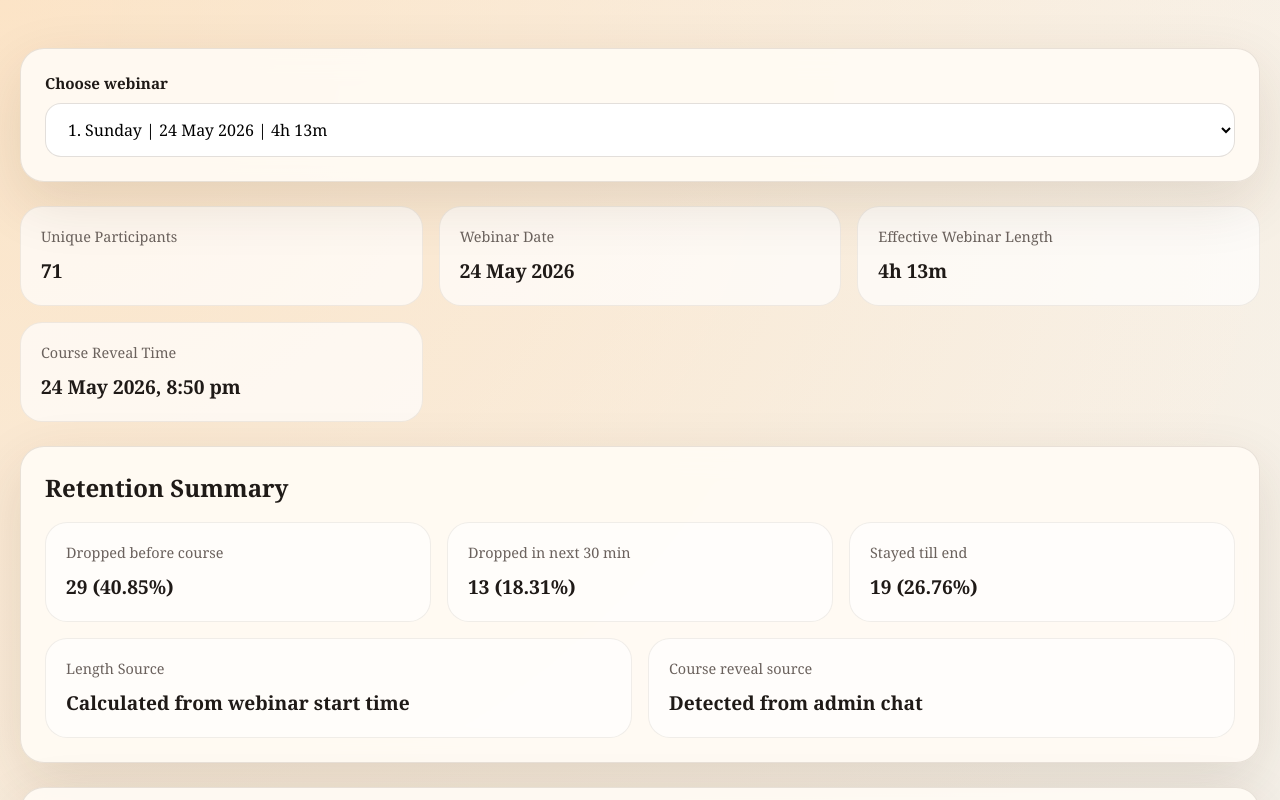
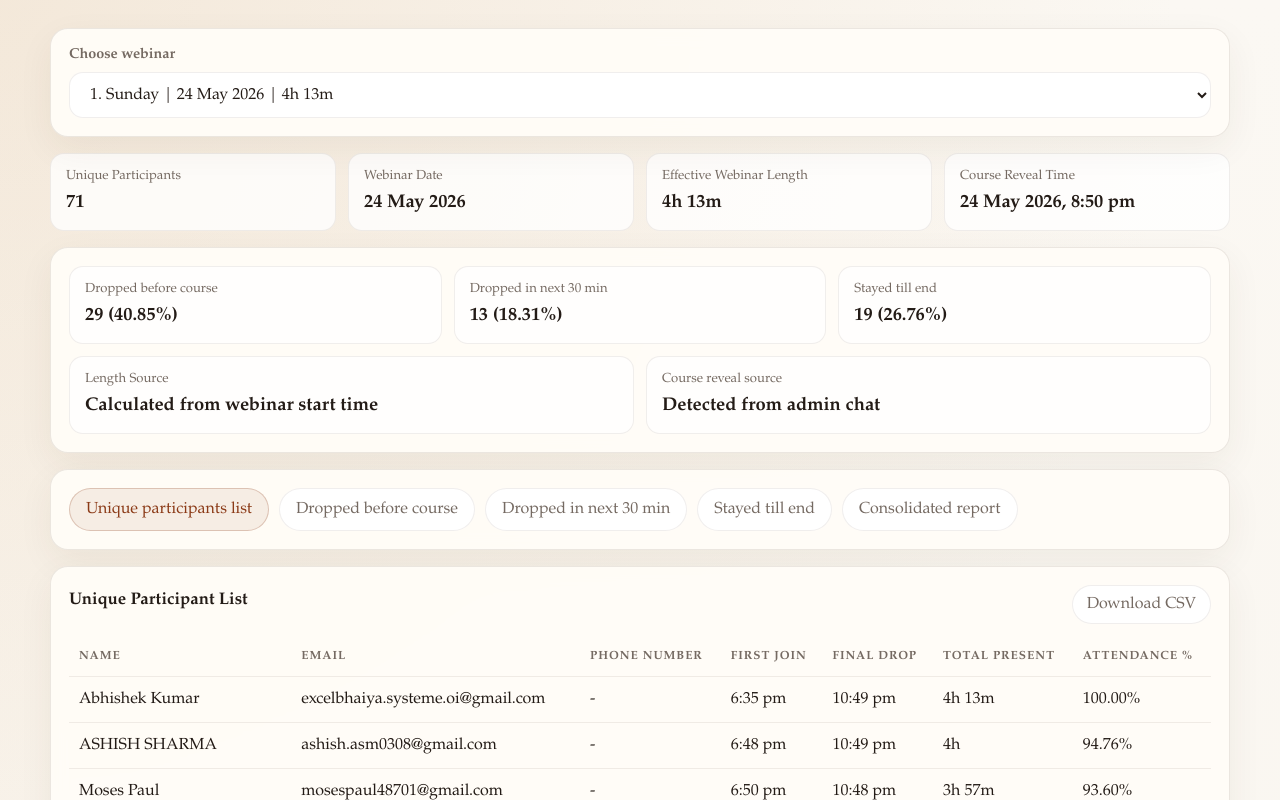
Before and after one commit to abhishek-dungen/Zoom-Attendace, a website: page site/index.html in a window 1280 px wide. Shown: the top 800 px of the page. Drawn offline with Linux system fonts and the light colour scheme.

Commit message:
Simplify webinar dashboard UI

```diff
--- a/site/app.js
+++ b/site/app.js
@@ -20,7 +20,6 @@ const afterCourseCsvLinkEl = document.getElementById("afterCourseCsvLink");
 const stayedTillEndCsvLinkEl = document.getElementById("stayedTillEndCsvLink");
 const aggregateWebinarsEl = document.getElementById("aggregateWebinars");
 const aggregateAvgWebinarLengthEl = document.getElementById("aggregateAvgWebinarLength");
-const aggregateAvgParticipantsEl = document.getElementById("aggregateAvgParticipants");
 const aggregateAvgUniqueEl = document.getElementById("aggregateAvgUnique");
 const aggregateAvgEffectiveLengthEl = document.getElementById("aggregateAvgEffectiveLength");
 const aggregateAvgBeforeEl = document.getElementById("aggregateAvgBefore");
@@ -262,7 +261,6 @@ function renderAggregate() {
 
   aggregateWebinarsEl.textContent = String(aggregatePayload.webinarsConsidered || 0);
   aggregateAvgWebinarLengthEl.textContent = formatDurationMinutes(aggregatePayload.averages?.webinarLengthMinutes || 0);
-  aggregateAvgParticipantsEl.textContent = formatAverageNumber(aggregatePayload.averages?.sessionRecords || 0);
   aggregateAvgUniqueEl.textContent = formatAverageNumber(aggregatePayload.averages?.uniqueParticipants || 0);
   aggregateAvgEffectiveLengthEl.textContent = formatDurationSeconds(aggregatePayload.averages?.effectiveWebinarLengthSeconds || 0);
   aggregateAvgBeforeEl.textContent = formatAverageNumber(aggregatePayload.averages?.droppedBeforeCourse || 0);
--- a/site/index.html
+++ b/site/index.html
@@ -4,7 +4,7 @@
     <meta charset="UTF-8" />
     <meta name="viewport" content="width=device-width, initial-scale=1.0" />
     <title>Zoom Webinar Analysis</title>
-    <link rel="stylesheet" href="styles.css?v=20260529-6" />
+    <link rel="stylesheet" href="styles.css?v=20260529-8" />
   </head>
   <body>
     <main class="page">
@@ -16,48 +16,45 @@
       </section>
 
       <section class="summary" id="summary">
-        <article class="card">
+        <article class="card compact-card">
           <span>Unique Participants</span>
           <strong id="uniqueParticipants">0</strong>
         </article>
-        <article class="card">
+        <article class="card compact-card">
           <span>Webinar Date</span>
           <strong id="webinarDate">-</strong>
         </article>
-        <article class="card">
+        <article class="card compact-card">
           <span>Effective Webinar Length</span>
           <strong id="effectiveDuration">-</strong>
         </article>
-        <article class="card">
+        <article class="card compact-card">
           <span>Course Reveal Time</span>
           <strong id="courseRevealTime">-</strong>
         </article>
       </section>
 
       <section class="panel metrics-panel">
-        <div class="section-head">
-          <h2>Retention Summary</h2>
-        </div>
         <div class="metrics-grid">
-          <article class="metric">
+          <article class="metric compact-card">
             <span>Dropped before course</span>
             <strong id="droppedBeforeCourseMetric">0</strong>
           </article>
-          <article class="metric">
+          <article class="metric compact-card">
             <span>Dropped in next 30 min</span>
             <strong id="droppedAfterCourseMetric">0</strong>
           </article>
-          <article class="metric">
+          <article class="metric compact-card">
             <span>Stayed till end</span>
             <strong id="stayedTillEndMetric">0</strong>
           </article>
         </div>
         <div class="meta-grid">
-          <article class="meta-card">
+          <article class="meta-card compact-card">
             <span>Length Source</span>
             <strong id="lengthSourceText">-</strong>
           </article>
-          <article class="meta-card">
+          <article class="meta-card compact-card">
             <span>Course reveal source</span>
             <strong id="courseRevealSource">-</strong>
           </article>
@@ -107,51 +104,44 @@
       </section>
 
       <section class="panel table-panel report-view" id="consolidatedView">
-        <div class="section-head">
-          <h2>Consolidated Report</h2>
-        </div>
         <div class="consolidated-grid">
-          <article class="meta-card">
+          <article class="meta-card compact-card">
             <span>Webinars considered</span>
             <strong id="aggregateWebinars">0</strong>
           </article>
-          <article class="meta-card">
+          <article class="meta-card compact-card">
             <span>Average webinar length</span>
             <strong id="aggregateAvgWebinarLength">-</strong>
           </article>
-          <article class="meta-card">
-            <span>Average participants</span>
-            <strong id="aggregateAvgParticipants">-</strong>
-          </article>
-          <article class="meta-card">
+          <article class="meta-card compact-card">
             <span>Average unique participants</span>
             <strong id="aggregateAvgUnique">-</strong>
           </article>
-          <article class="meta-card">
+          <article class="meta-card compact-card">
             <span>Average effective length</span>
             <strong id="aggregateAvgEffectiveLength">-</strong>
           </article>
-          <article class="meta-card">
+          <article class="meta-card compact-card">
             <span>Average dropped before course</span>
             <strong id="aggregateAvgBefore">-</strong>
           </article>
-          <article class="meta-card">
+          <article class="meta-card compact-card">
             <span>Average dropped in next 30 min</span>
             <strong id="aggregateAvgAfter">-</strong>
           </article>
-          <article class="meta-card">
+          <article class="meta-card compact-card">
             <span>Average stayed till end</span>
             <strong id="aggregateAvgStayed">-</strong>
           </article>
-          <article class="meta-card">
+          <article class="meta-card compact-card">
             <span>Historical drop before course %</span>
             <strong id="aggregatePctBefore">-</strong>
           </article>
-          <article class="meta-card">
+          <article class="meta-card compact-card">
             <span>Historical drop in next 30 min %</span>
             <strong id="aggregatePctAfter">-</strong>
           </article>
-          <article class="meta-card">
+          <article class="meta-card compact-card">
             <span>Historical stayed till end %</span>
             <strong id="aggregatePctStayed">-</strong>
           </article>
@@ -177,6 +167,6 @@
       </section>
     </main>
 
-    <script type="module" src="app.js?v=20260529-7"></script>
+    <script type="module" src="app.js?v=20260529-8"></script>
   </body>
 </html>
--- a/site/styles.css
+++ b/site/styles.css
@@ -1,13 +1,15 @@
 :root {
   color-scheme: light;
-  --bg: #f4efe6;
-  --panel: rgba(255, 251, 245, 0.92);
-  --panel-border: rgba(68, 43, 18, 0.12);
-  --text: #1f1a17;
-  --muted: #6b625d;
-  --accent: #9a3412;
-  --accent-dark: #7c2d12;
-  --shadow: 0 20px 60px rgba(68, 43, 18, 0.12);
+  --bg: #f6f1e8;
+  --panel: rgba(255, 252, 247, 0.96);
+  --panel-border: rgba(62, 43, 25, 0.1);
+  --card-border: rgba(62, 43, 25, 0.08);
+  --text: #231b16;
+  --muted: #756a62;
+  --accent: #8b3a16;
+  --accent-soft: rgba(139, 58, 22, 0.08);
+  --line: rgba(62, 43, 25, 0.08);
+  --shadow: 0 12px 36px rgba(62, 43, 25, 0.06);
 }
 
 * {
@@ -16,62 +18,64 @@
 
 body {
   margin: 0;
-  font-family: Georgia, "Times New Roman", serif;
+  font-family: "Iowan Old Style", "Palatino Linotype", "Book Antiqua", Georgia, serif;
   color: var(--text);
   background:
-    radial-gradient(circle at top left, rgba(255, 207, 150, 0.45), transparent 30%),
-    linear-gradient(135deg, #f9f5ef 0%, var(--bg) 55%, #eadfce 100%);
+    radial-gradient(circle at top left, rgba(222, 187, 145, 0.26), transparent 28%),
+    linear-gradient(180deg, #fbf8f3 0%, var(--bg) 100%);
   min-height: 100vh;
 }
 
 .page {
-  width: min(1240px, calc(100% - 32px));
+  width: min(1180px, calc(100% - 32px));
   margin: 0 auto;
-  padding: 48px 0 64px;
+  padding: 28px 0 48px;
 }
 
 .panel {
   background: var(--panel);
   border: 1px solid var(--panel-border);
-  border-radius: 24px;
+  border-radius: 18px;
   box-shadow: var(--shadow);
-  padding: 24px;
-  backdrop-filter: blur(14px);
+  padding: 18px;
+  backdrop-filter: blur(8px);
 }
 
 .selector-panel {
   display: grid;
-  gap: 10px;
+  gap: 8px;
 }
 
 .selector-label {
-  font-size: 0.95rem;
+  font-size: 0.9rem;
   font-weight: 600;
+  color: var(--muted);
 }
 
 .selector-input {
   width: 100%;
-  padding: 14px 18px;
-  border-radius: 16px;
-  border: 1px solid rgba(68, 43, 18, 0.15);
+  padding: 13px 16px;
+  border-radius: 14px;
+  border: 1px solid var(--card-border);
   background: white;
   font: inherit;
+  color: var(--text);
 }
 
 .summary {
   display: grid;
-  grid-template-columns: repeat(3, minmax(0, 1fr));
-  gap: 16px;
-  margin: 24px 0;
+  grid-template-columns: repeat(4, minmax(0, 1fr));
+  gap: 12px;
+  margin: 16px 0;
 }
 
 .card,
 .meta-card,
 .metric {
-  background: rgba(255, 255, 255, 0.68);
-  border: 1px solid rgba(68, 43, 18, 0.08);
-  border-radius: 22px;
-  padding: 20px;
+  background: rgba(255, 255, 255, 0.78);
+  border: 1px solid var(--card-border);
+  border-radius: 14px;
+  padding: 14px 15px;
 }
 
 .card span,
@@ -79,25 +83,30 @@ body {
 .metric span {
   display: block;
   color: var(--muted);
-  margin-bottom: 12px;
-  font-size: 0.9rem;
+  margin-bottom: 6px;
+  font-size: 0.82rem;
 }
 
 .card strong,
 .meta-card strong,
 .metric strong {
-  font-size: 1.2rem;
-  line-height: 1.4;
+  font-size: 1.15rem;
+  line-height: 1.35;
+  font-weight: 600;
+}
+
+.compact-card {
+  min-height: 0;
 }
 
 .metrics-panel,
 .tiles-panel,
 .table-panel {
-  margin-top: 24px;
+  margin-top: 16px;
 }
 
 .section-head {
-  margin-bottom: 18px;
+  margin-bottom: 12px;
 }
 
 .section-head-row {
@@ -110,7 +119,8 @@ body {
 
 .section-head h2 {
   margin: 0 0 6px;
-  font-size: 1.5rem;
+  font-size: 1.05rem;
+  font-weight: 600;
 }
 
 .section-head p {
@@ -130,12 +140,12 @@ body {
 .metrics-grid,
 .meta-grid {
   display: grid;
-  gap: 16px;
+  gap: 12px;
 }
 
 .metrics-grid {
   grid-template-columns: repeat(3, minmax(0, 1fr));
-  margin-bottom: 16px;
+  margin-bottom: 12px;
 }
 
 .meta-grid {
@@ -143,9 +153,9 @@ body {
 }
 
 .report-tiles {
-  display: grid;
-  grid-template-columns: repeat(5, minmax(0, 1fr));
-  gap: 16px;
+  display: flex;
+  flex-wrap: wrap;
+  gap: 10px;
 }
 
 .tile-button,
@@ -153,40 +163,39 @@ body {
   display: inline-flex;
   align-items: center;
   justify-content: center;
-  padding: 18px 20px;
-  border-radius: 22px;
-  background: var(--accent);
-  color: white;
+  padding: 11px 16px;
+  border-radius: 999px;
+  background: white;
+  color: var(--muted);
   text-decoration: none;
-  border: 0;
+  border: 1px solid var(--card-border);
   font: inherit;
   cursor: pointer;
-  min-height: 88px;
+  min-height: 0;
   text-align: center;
+  transition:
+    border-color 120ms ease,
+    color 120ms ease,
+    background-color 120ms ease;
 }
 
 .tile-button.is-active {
-  background: var(--accent-dark);
+  background: var(--accent-soft);
+  border-color: rgba(139, 58, 22, 0.24);
+  color: var(--accent);
 }
 
 .tile-button:hover,
 .button:hover {
-  background: var(--accent-dark);
+  border-color: rgba(139, 58, 22, 0.24);
+  color: var(--accent);
 }
 
 .button.small {
   min-height: auto;
-  padding: 10px 16px;
+  padding: 9px 14px;
   border-radius: 999px;
-}
-
-.button.secondary {
-  background: rgba(154, 52, 18, 0.12);
-  color: var(--accent-dark);
-}
-
-.button.secondary:hover {
-  background: rgba(154, 52, 18, 0.18);
+  background: white;
 }
 
 .table-wrap {
@@ -210,16 +219,20 @@ table {
 th,
 td {
   text-align: left;
-  padding: 14px 12px;
-  border-bottom: 1px solid rgba(68, 43, 18, 0.08);
+  padding: 13px 10px;
+  border-bottom: 1px solid var(--line);
   vertical-align: top;
 }
 
 th {
-  font-size: 0.82rem;
+  font-size: 0.74rem;
   text-transform: uppercase;
   letter-spacing: 0.08em;
   color: var(--muted);
+}
+
+.table-wrap table tr:last-child td {
+  border-bottom: 0;
 }
 
 .empty {
@@ -231,26 +244,27 @@ th {
 .consolidated-grid {
   display: grid;
   grid-template-columns: repeat(3, minmax(0, 1fr));
-  gap: 16px;
-  margin-bottom: 24px;
+  gap: 12px;
+  margin-bottom: 16px;
 }
 
 .chart-grid {
   display: grid;
   grid-template-columns: repeat(2, minmax(0, 1fr));
-  gap: 16px;
+  gap: 12px;
 }
 
 .chart-card {
-  background: rgba(255, 255, 255, 0.68);
-  border: 1px solid rgba(68, 43, 18, 0.08);
-  border-radius: 22px;
-  padding: 20px;
+  background: rgba(255, 255, 255, 0.78);
+  border: 1px solid var(--card-border);
+  border-radius: 14px;
+  padding: 14px 15px;
 }
 
 .chart-card h3 {
-  margin: 0 0 12px;
-  font-size: 1.1rem;
+  margin: 0 0 10px;
+  font-size: 0.95rem;
+  font-weight: 600;
 }
 
 .chart-svg {
@@ -266,21 +280,17 @@ th {
   .chart-grid {
     grid-template-columns: repeat(2, minmax(0, 1fr));
   }
-
-  .report-tiles {
-    grid-template-columns: repeat(2, minmax(0, 1fr));
-  }
 }
 
 @media (max-width: 640px) {
   .page {
     width: min(100% - 20px, 1240px);
-    padding: 28px 0 40px;
+    padding: 18px 0 32px;
   }
 
   .panel {
-    border-radius: 18px;
-    padding: 18px;
+    border-radius: 14px;
+    padding: 14px;
   }
 
   .summary,
@@ -290,8 +300,4 @@ th {
   .chart-grid {
     grid-template-columns: 1fr;
   }
-
-  .report-tiles {
-    grid-template-columns: 1fr;
-  }
 }
```
